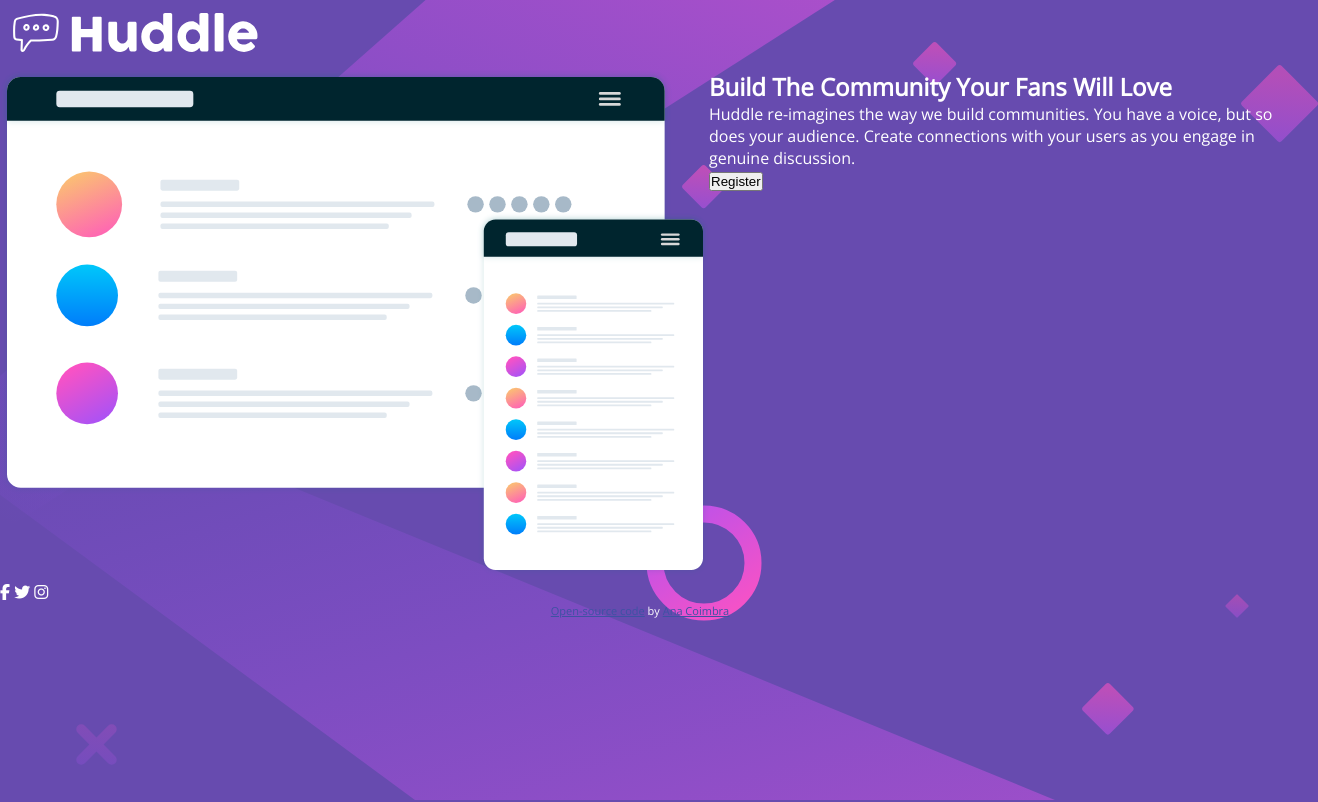
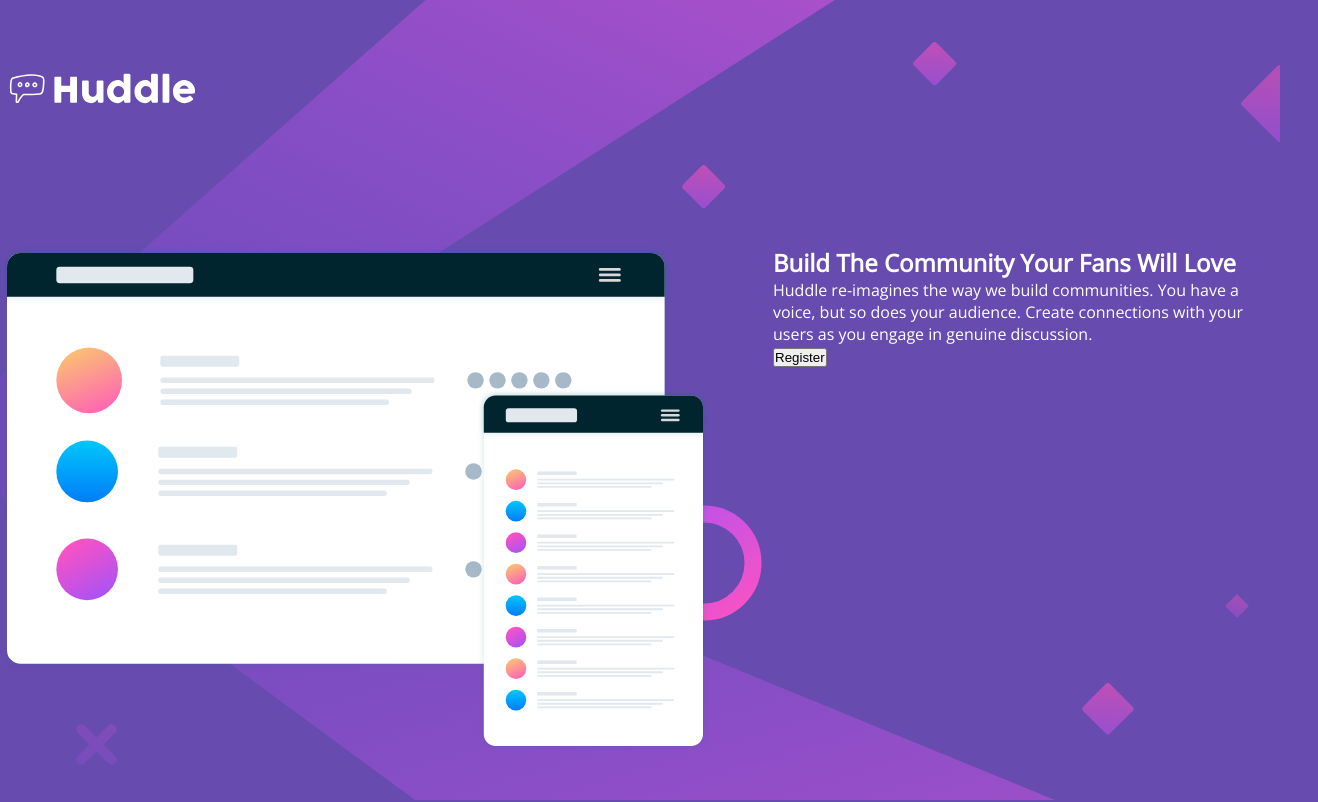
Before and after one commit to ana-coimbra/huddle-landing-page-with-single-introductory-section, a plain HTML site: page index.html in a window 1280 px wide. Shown: the top 802 px of the page, 1318 px wide, since content can reach past the window. Drawn offline with nearby package versions, Linux system fonts and the light colour scheme.

Commit message:
CSS - Top Section + Background Image

```diff
--- a/index.html
+++ b/index.html
@@ -33,11 +33,9 @@
     <link rel="stylesheet" href="style.css" />
   </head>
   <body>
-    <img class="background" src="images/bg-desktop.svg" alt="background" />
+    <div class="background-image"></div>
 
-    <div class="brand">
-      <img src="images/logo.svg" alt="logo" />
-    </div>
+    <img class="logo" src="images/logo.svg" alt="logo" />
 
     <div class="middle-section">
       <div class="pictures">
--- a/style.css
+++ b/style.css
@@ -22,12 +22,26 @@ body {
   background-color: var(--violet);
   font-family: "Open Sans", sans-serif;
   font-weight: 400;
+  width: 1280px;
+  margin: 4rem auto;
 }
 
-.background {
-  resize: fit;
+/* Background Image */
+
+.background-image {
+  background: url("images/bg-desktop.svg") no-repeat;
+  background-size: cover;
+  width: 100%;
+  height: 100vh;
   position: absolute;
+  top: 0;
   z-index: -1;
+}
+
+/* Logo */
+
+.logo {
+  width: 200px;
 }
 
 /* Middle Section */
@@ -35,6 +49,8 @@ body {
 .middle-section {
   display: grid;
   grid-template-columns: 1fr auto;
+  grid-gap: 4rem;
+  margin: 8rem auto;
 }
 
 /* .container {
```
